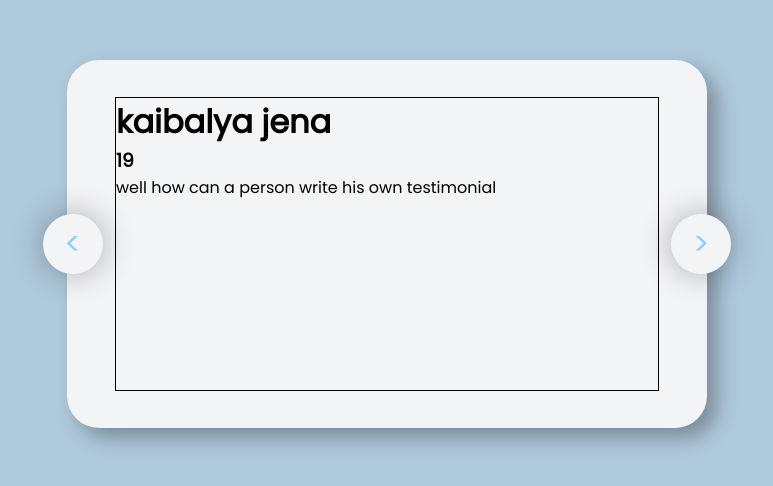
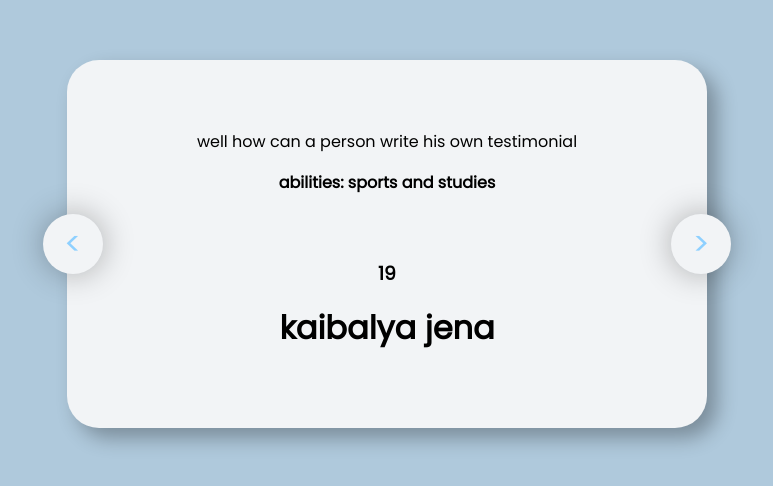
Before and after one commit to kaibalyajena/SLIDING-CAROUSEL, a plain HTML site: page index.html in a window 1280 px wide. Shown: the part 156-642 px from the top of the page, without its empty margins (253-1026 px from the left). Drawn offline with Linux system fonts and the light colour scheme.

Commit message:
card design

```diff
--- a/script.js
+++ b/script.js
@@ -34,9 +34,10 @@ let prevBtn=document.getElementById("prev");
 
 let display_testimonial=()=>{
     testimonialContainer.innerHTML=`
+    <p>${testimonials[i].testimonial}</p>
+    <h4>abilities: ${testimonials[i].abilities}</h4>
+    <h3>${testimonials[i].age}</h3>
     <h1>${testimonials[i].name}</h1>
-    <h3>${testimonials[i].age}</h3>
-    <p>${testimonials[i].testimonial}</p>
     `
 }
 
--- a/styles.css
+++ b/styles.css
@@ -23,7 +23,7 @@ body{
     display: flex;
 }
 .testimonial-container{
-    border: 1px solid black;
+    /* border: 1px solid black; */
     position: relative;
     height: 80%;
     width: 85%;
@@ -63,3 +63,16 @@ body{
 #next{
     right: -1.5rem;
 }
+.testimonial-container{
+    text-align: center;
+}
+.testimonial-container h3{
+    margin-bottom: 1rem;
+}
+.testimonial-container p{
+    margin-bottom: 1rem;
+    margin-top: 2rem;
+}
+.testimonial-container h4{
+    margin-bottom: 4rem;
+}
```
